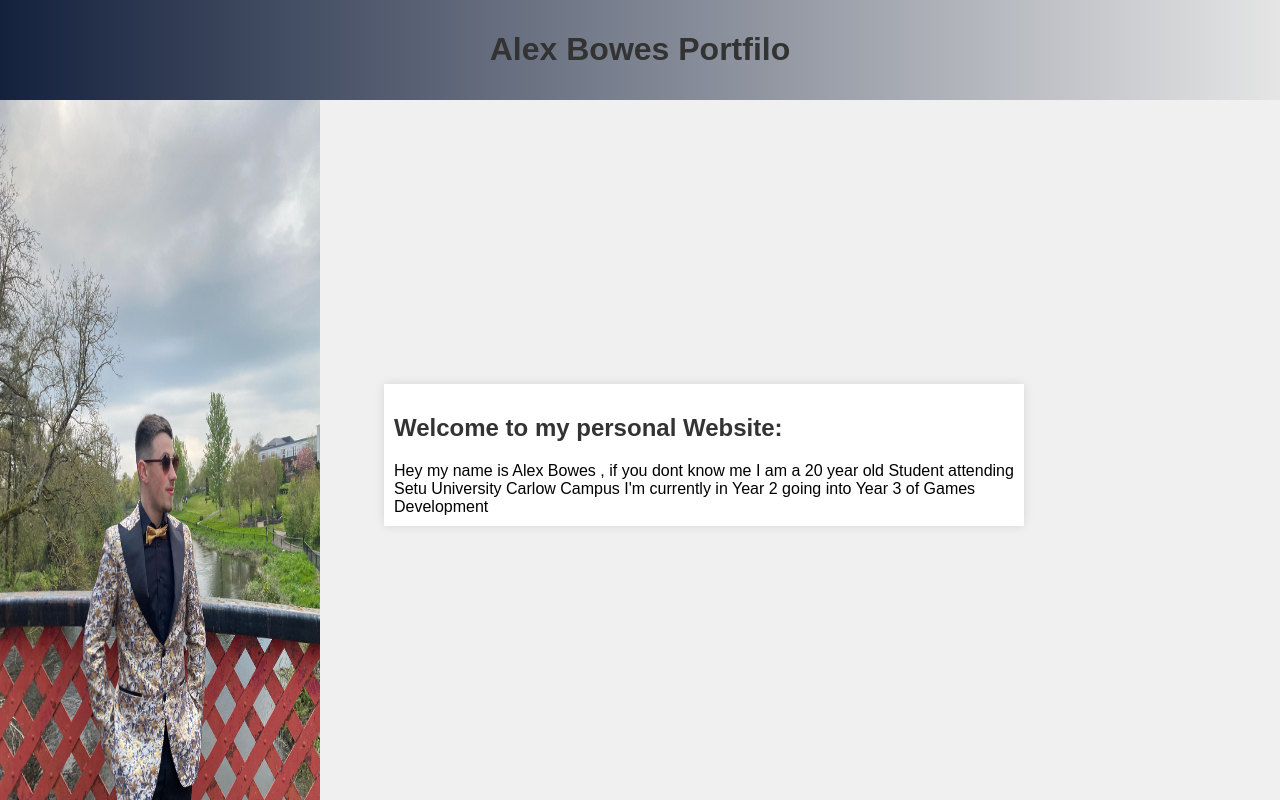
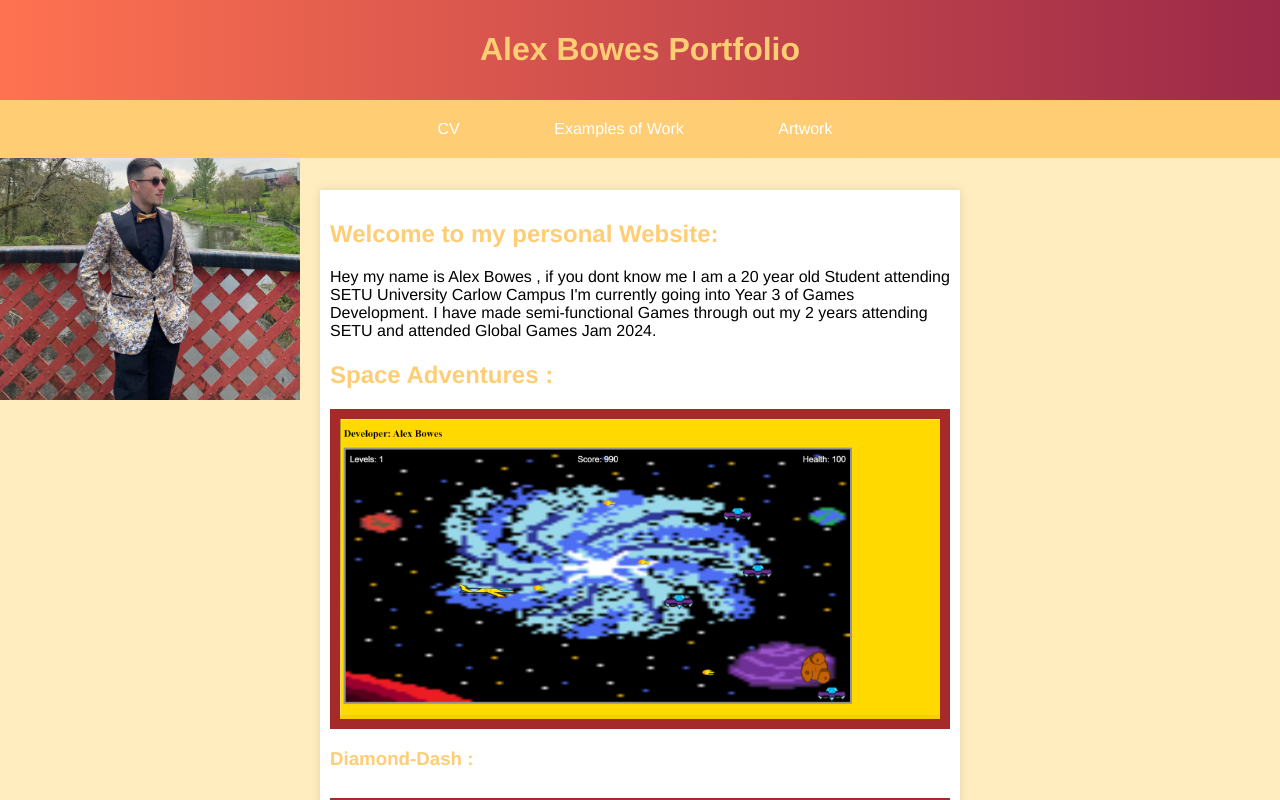
Before and after one commit to alexbowes51/alexbowes51.github.io, a plain HTML site: page Index.html in a window 1280 px wide. Shown: the top 800 px of the page. Drawn offline with Linux system fonts and the light colour scheme.

Commit message:
added nav + redegin

```diff
--- a/Index.html
+++ b/Index.html
@@ -9,21 +9,48 @@
     </head>
     <body>
         <header>
-        <h1>Alex Bowes Portfilo</h1>
+        <h1>Alex Bowes Portfolio</h1>
         </header>
+
+        <nav>
+            <ul>
+                <li><a href="#cv">CV</a></li>
+                <li><a href="#examples">Examples of Work</a></li>
+                <li><a href="#artwork">Artwork</a></li>
+            </ul>
+        </nav>
 
         <div class="main-content">
         <h2>Welcome to my personal Website:</h2>
 
         <p1>Hey my name is Alex Bowes , if you dont know me I am a 20
-            year old Student attending Setu University Carlow Campus
-            I'm currently in Year 2 going into Year 3 of Games
-            Development
+            year old Student attending SETU University Carlow Campus
+            I'm currently going into Year 3 of Games
+            Development. I have made semi-functional Games through out
+            my 2 years attending SETU and attended Global Games Jam 2024.
         </p1>
+
+        <h1></h1>
+
+        <h2>
+            Space Adventures :
+        </h2>
+        <div class="SA_photo">
+         <img src="assets/Images/SpaceAdventurespng.png" alt="Space Adventures Image" style="max-width: 100%; height: 100%">
+
         </div>
 
-         <img src="assets/Images/sideImage.jpeg" alt="picture of Alex in a golden suit waring glasses
-                                                      looking to his left " class="SideImage">
+        <h3>
+            Diamond-Dash :
+        </h3>
+        <div class="DD_photo">
+
+        <img src="assets/Images/Diamond-dash.png" alt="Diamond-Dash " style="max-width: 100%;">
+
+    </div>
+
+
+         <img src="assets/Images/sideImage.jpeg" alt="picture of Alex in a golden suit waring glasses looking to his left " class="SideImage">
 
     <script src="assets/JavaScript.js"></script>
     </body>
--- a/assets/StyleSheet.css
+++ b/assets/StyleSheet.css
@@ -1,44 +1,60 @@
 /* Styles for the body */
 body {
-    font-family: Arial, sans-serif;
-    background-color: #f0f0f0;
+    font-family: Helvetica;
+    background-color: #ffedbf;
     margin: 0;
     padding: 0;
+    width: auto;
 }
 
-header{
-    background: linear-gradient(to right, #14213D, #E5E5E5); /* Gradient colors */
-    color: white; /* Text color */
-    padding: 10px; /* Padding for the header content */
-    text-align: center; /* Center-align header content */
+header {
+    background: linear-gradient(to left, 	#9b2948, #ff7251);
+    color: white;
+    padding: 10px;
+    text-align: center;
+    position: relative;
+    z-index: 2;
+    width: auto;
 }
 
-.SideImage{
+.SideImage {
     position: fixed;
-    left:0;
-    height: 100vh; /* 100% of the viewport height */
-    width: auto; /* Preserve aspect ratio */
-    max-width: 25%; /* Limit maximum width to 50% of viewport */
-    z-index: -1; /* Push the image behind other content */
+    left: 0;
+    top: 0;
+    bottom: 0;
+    width: auto;
+    height: 50%;
+    max-width: 25%;
+    z-index: -1;
 }
 
 /* Styles for the main content */
 .main-content {
-    width: 50%;
-    margin: 30%;
-    top:0;
-    left:0;
     background-color: #fff;
     padding: 10px;
     box-shadow: 0 0 10px rgba(0, 0, 0, 0.1);
-    position: fixed;
+    position: absolute;
+    top: 170px;
+    left: 25%; /* Adjusted to match image width */
+    width: auto;
     box-sizing: border-box;
-    z-index: 1;
+    z-index: 0;
 }
 
+.SA_photo {
+  border: brown solid 10px;
+ background-color: rgb(242, 210, 2);
+}
+
+.DD_photo {
+    border: brown solid 10px; /* Match border style */
+    background-color: rgb(242, 210, 2); /* Match background color */
+    display: inline-block; /* Adjust display */
+    margin: 10px 0; /* Add margin for spacing */
+}
 /* Styles for headings */
 h1, h2, h3 {
-    color: #333;
+    color: #ffcd74;
 }
 
 /* Styles for links */
@@ -50,3 +66,53 @@ a {
 a:hover {
     text-decoration: underline;
 }
+
+nav {
+    text-align: center;
+    margin-top: 0px; /* Adjust the margin as needed */
+    position: relative; /* Set position to relative */
+    z-index: 1; /* Set z-index to layer it above the main content but below the header */
+    background-color:#ffcd74; /* Add a solid background color with opacity */
+}
+
+nav ul {
+    list-style-type: none;
+    padding: 0;
+    margin: 0;
+}
+
+nav ul li {
+    display: inline;
+    margin-right: 10px;
+}
+
+nav ul li a {
+    display: inline-block;
+    padding: 20px 40px;
+    background-color: #ffcd74;
+    color: #fff;
+    text-decoration: none;
+    border-radius: 10px;
+    transition: background-color 0.3s;
+}
+
+nav ul li a:hover {
+    background-color: #ffa500;
+}
+
+
+/* Media queries for responsiveness */
+@media only screen and (min-width: 768px) {
+    /* Adjustments for larger screens */
+    .main-content {
+        margin: 20px auto; /* Center main content */
+        width: 70%; /* Adjust width for larger screens */
+    }
+}
+
+@media only screen and (min-width: 1200px) {
+    /* Adjustments for extra-large screens */
+    .main-content {
+        width: 50%; /* Further adjust width for extra-large screens */
+    }
+}
```
Also changed, not shown: assets/Images/Diamond-dash.png (added), assets/Images/SpaceAdventurespng.png (added).
